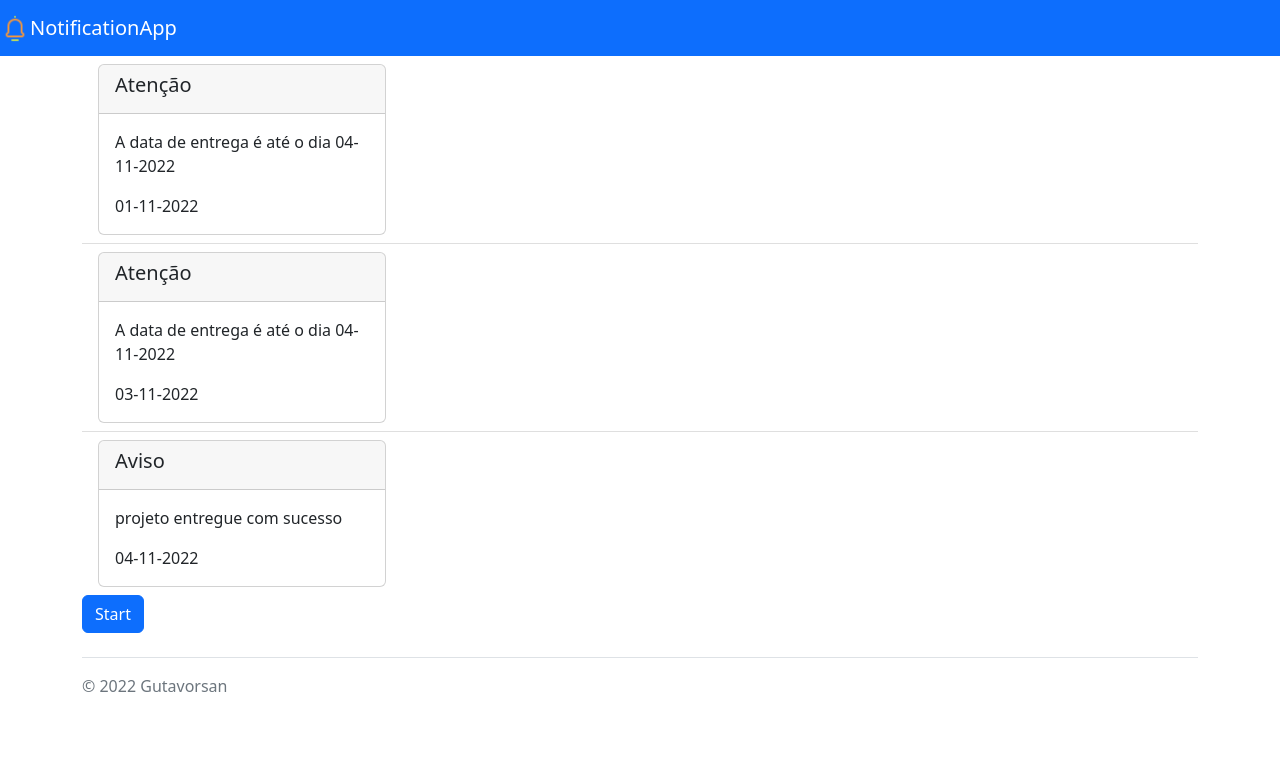
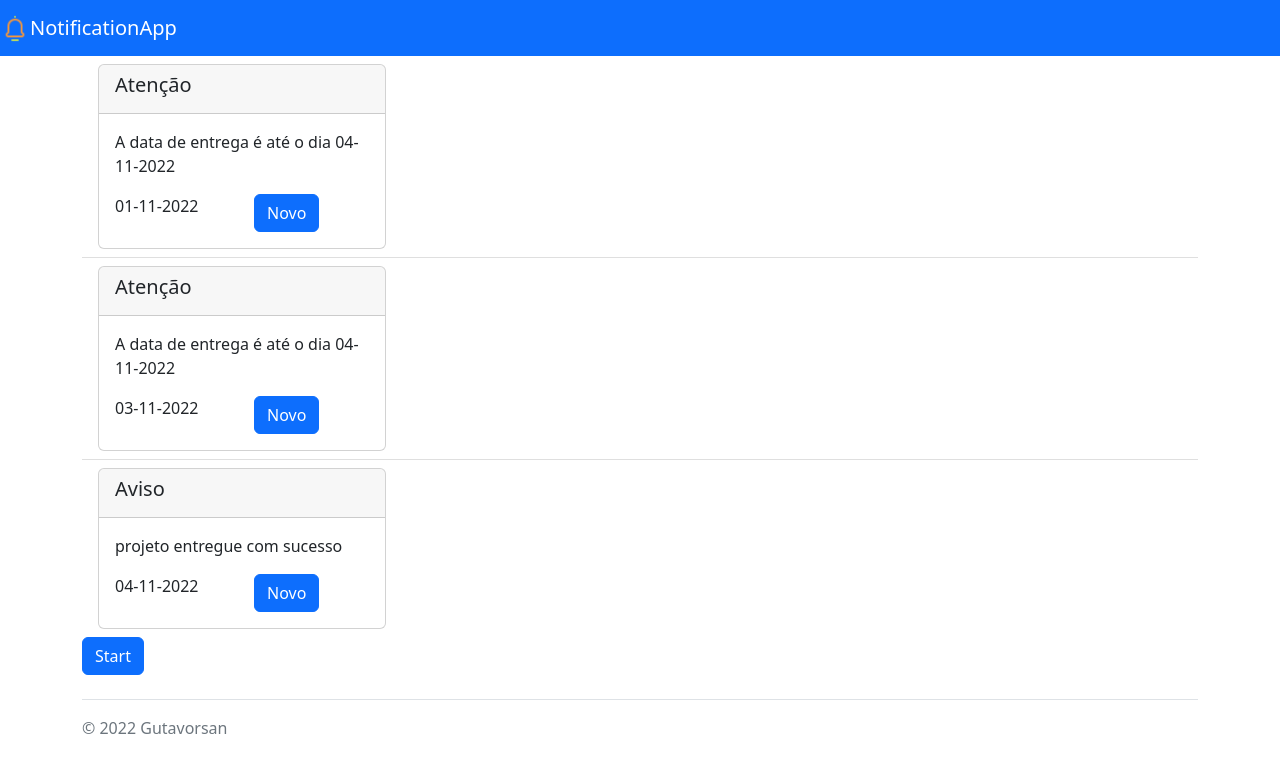
Before and after one commit to gustavorsan/DEVinPhilips-M1S08ExAngular, an Angular app: page / in a window 1280 px wide. Shown: the top 772 px of the page. Built offline with nearby package versions, Linux system fonts and the light colour scheme.

Commit message:
Adcionado botão de lido M1S08E09

```diff
--- a/src/app/app.module.ts
+++ b/src/app/app.module.ts
@@ -1,5 +1,5 @@
 import { NgModule } from '@angular/core';
-import { BrowserModule } from '@angular/platform-browser';
+import { BrowserModule,Title  } from '@angular/platform-browser';
 
 import { AppComponent } from './app.component';
 import { NotificationListComponent } from './notification-list/notification-list.component';
@@ -16,7 +16,9 @@ import { FooterComponent } from './footer/footer.component';
   imports: [
     BrowserModule
   ],
-  providers: [],
+  providers: [
+    Title
+  ],
   bootstrap: [AppComponent]
 })
 export class AppModule { }
--- a/src/app/notification-list/notification-list.component.html
+++ b/src/app/notification-list/notification-list.component.html
@@ -1,14 +1,28 @@
 
   <ul class="list-group list-group-flush">
-    <li class="list-group-item"  *ngFor="let notification of notifications" >
+    <li class="list-group-item"  *ngFor="let notification of notifications; let index = index;" >
       <div class="card" style="width: 18rem;">
         <div class="card-header">
           <h5 class="card-title">{{notification.title}}</h5>
         </div>
         <div class="card-body">
           <p>{{notification.description}}</p>
-          <span>{{notification.date}}</span>
+          <div class="row">
+            <div class="col-sm">
+              <span>{{notification.date}}</span>
+            </div>
+            <div class="col-sm">
+              <button
+                class="btn btn-primary"
+                [disabled]="notification.lido"
+                (click)="onReadClick(index)"
+                >
+                {{notification.lido ? 'Lido' : 'Novo'}}
+              </button>
+            </div>
+          </div>
         </div>
+
       </div>
     </li>
   </ul>
--- a/src/app/notification-list/notification-list.component.ts
+++ b/src/app/notification-list/notification-list.component.ts
@@ -11,17 +11,25 @@ export class NotificationListComponent {
     {
       title: 'Atenção',
       description: 'A data de entrega é até o dia 04-11-2022',
-      date: '01-11-2022'
+      date: '01-11-2022',
+      lido: false
     },
     {
       title: 'Atenção',
       description:  'A data de entrega é até o dia 04-11-2022',
-      date: '03-11-2022'
+      date: '03-11-2022',
+      lido: false
     },
     {
       title: 'Aviso',
       description: 'projeto entregue com sucesso',
-      date: '04-11-2022'
+      date: '04-11-2022',
+      lido: false
     }
   ]
+
+  onReadClick(index:number){
+    this.notifications[index].lido = true;
+  }
+
 }
```
